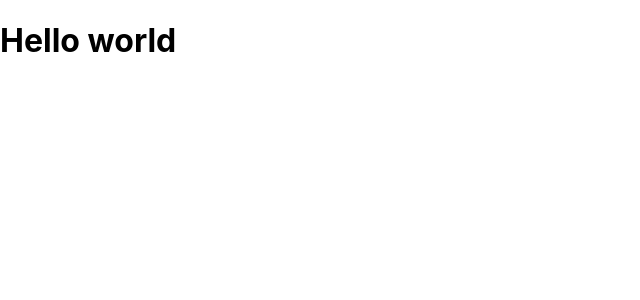
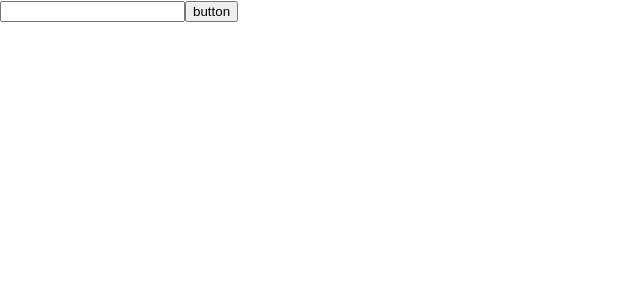
Before and after one commit to elecdeer/radix-converter, a React (Create React App) app: page / in a window 1280 px wide. Shown: the top 300 px of the page, without its empty margins (0-640 px from the left). Built offline with nearby package versions, Linux system fonts and the light colour scheme.

Commit message:
Form test

```diff
--- a/src/App.js
+++ b/src/App.js
@@ -3,8 +3,44 @@ import React, { Component } from 'react';
 class App extends Component {
   render() {
     return (
+      <FormApp />
+    );
+  }
+}
 
-      <h1>Hello world</h1>
+class FormApp extends Component{
+  constructor(props){
+    super(props);
+
+    this.state = {
+      value: '',
+      message: ''
+    }
+  }
+
+  hundleInput({target: {value} }){
+    console.log('hundle input!')
+    this.setState({
+      value
+    });
+  }
+
+  send(){
+    console.log('button pushed!')
+    const {value} = this.state;
+    this.setState({
+      value: '',
+      message: value
+    })
+  }
+
+  render(){
+    return (
+      <div>
+        <input type="text" value={this.state.value} onChange={this.hundleInput.bind(this)}/>
+        <button onClick={this.send.bind(this)}>button</button>
+        <div>{this.state.message}</div>
+      </div>
     );
   }
 }
```
